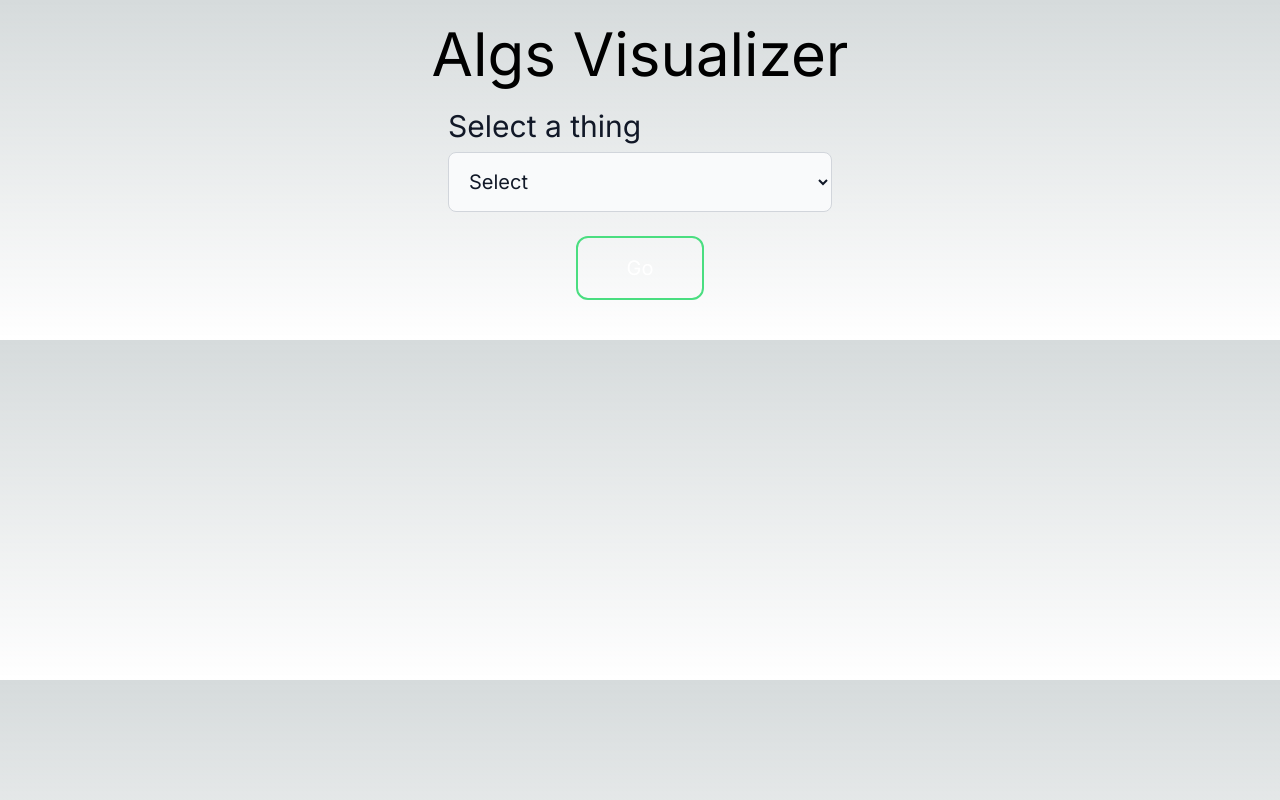
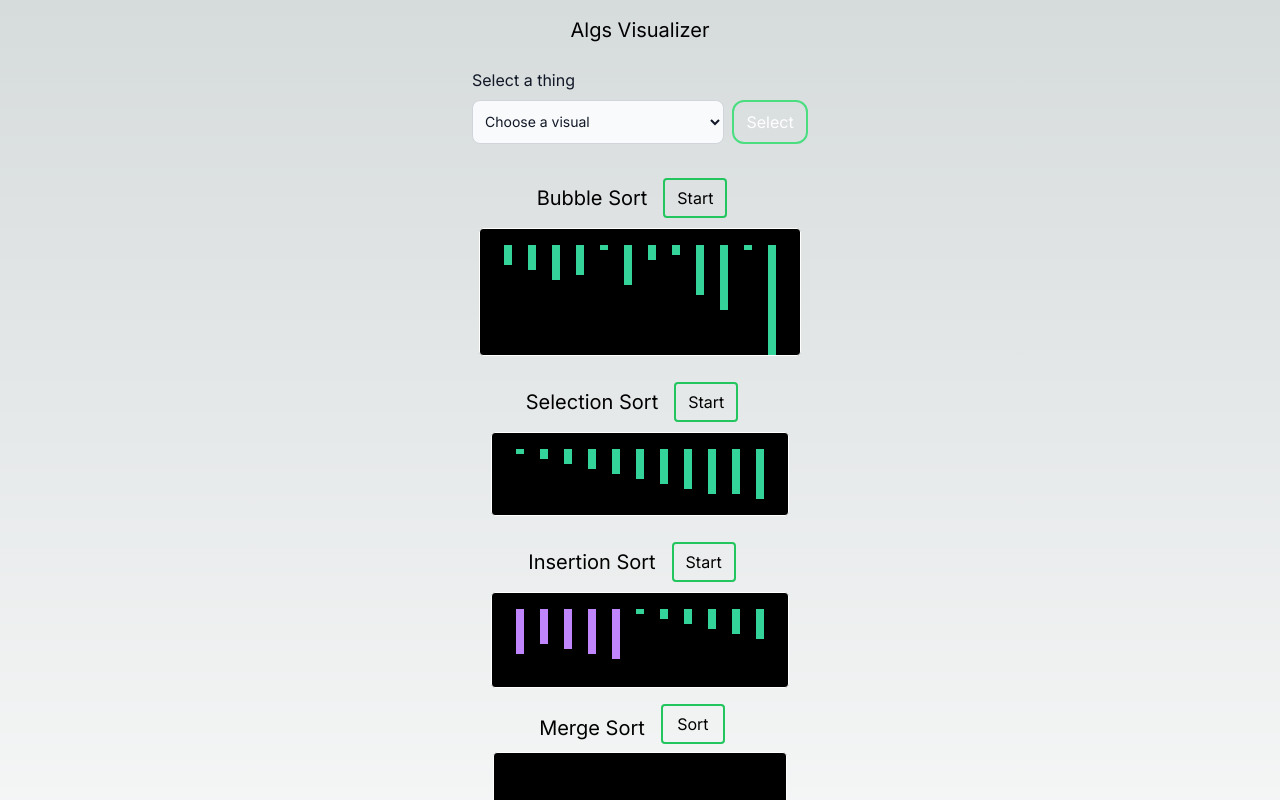
Before and after one commit to yayakix/iyanamarquez.Algorithmsv1, a Next.js app: page / in a window 1280 px wide. Shown: the top 800 px of the page. Built offline with nearby package versions, Linux system fonts and the light colour scheme.

Commit message:
style pages again

```diff
--- /dev/null
+++ b/src/app/home/page.tsx
@@ -0,0 +1,5 @@
+const Home = () => {
+    return (<div>home page </div>)
+}
+
+export default Home;
--- a/src/app/layout.tsx
+++ b/src/app/layout.tsx
@@ -20,9 +20,8 @@ export default function RootLayout({
   return (
     <html lang="en">
       <body className={inter.className}>
-        <h1 className="text-6xl text-center my-6 ">Algs Visualizer</h1>
+        <h1 className="text-xl text-center mt-4 ">Algs Visualizer</h1>
         <SelectionDropdown />
-
         {children}</body>
     </html>
   );
--- a/src/app/page.tsx
+++ b/src/app/page.tsx
@@ -12,20 +12,11 @@ export default function Home() {
   const [arr, setArr] = useState(startingArr)
 
   return (
-    <div>
-      {/* <h1 className="text-6xl text-center mt-10 ">Algs Visualizer</h1> */}
-      <div className="mt-10">
-        {/* <SelectionDropdown /> */}
-      </div>
-
-      <div className="flex flex-col justify-center items-center grid grid-col-4 ">
-        <div className="flex flex-wrap gap-16">
-          {/* <BubbleSort array={startingArr} />
-          <InsertionSort array={startingArr} />
-          <SelectionSort array={startingArr} />
-          <MergeSort array={startingArr} /> */}
-        </div>
-      </div>
+    <div className="overflow-y-scroll flex flex-col justify-center items-center md:flex-col md:flex-wrap">
+      <BubbleSort array={startingArr} />
+      <SelectionSort array={startingArr} />
+      <InsertionSort array={startingArr} />
+      <MergeSort array={startingArr} />
     </div>
   );
 }
--- a/src/app/sort/bubble/page.tsx
+++ b/src/app/sort/bubble/page.tsx
@@ -5,7 +5,7 @@ import { useEffect, useState } from "react";
 
 
 export default function BubbleSort(props: { array: [] }) {
-    const startingArr = [12, 8, 5, 4, 3, 6, 7, 1, 12, 33, 0]
+    const startingArr = [2, 8, 5, 4, 3, 6, 7, 1, 8, 9, 0]
     // const startingArr = props.array
     const [arr, setArr] = useState(startingArr)
     const [steps, setSteps] = useState([])
@@ -33,13 +33,16 @@ export default function BubbleSort(props: { array: [] }) {
 
     return (
         <div className="flex flex-col justify-center items-center">
-            <h1 className="text-3xl my-10">Bubble Sort</h1>
-            <div className="bg-black flex">
-                {arr.map((x) => { return <span className='mx-4 bg-emerald-400 w-10' style={{ color: 'blue', height: `${(x + 1) * 10}px` }} ></span> })}
+            <div className="flex flex-row items-center ">
+                <h1 className="text-xl my-4">Bubble Sort</h1>
+                <button className="p-0 h-10 mx-4 rounded w-16 border-2 border-green-500 hover:bg-emerald-100 hover:text-black " onClick={() => {
+                    showShort()
+                }}>Start</button>
+            </div>
+            <div className="bg-black flex border border-white rounded p-4 mb-4 min-w-3/4 max-h-32 overflow-hidden">
+                {arr.map((x) => { return <span className='mx-2 bg-emerald-400 w-2' style={{ color: 'blue', height: `${(x + 1) * 5}px` }} ></span> })}
             </div >
-            <button className="rounded p-2 border-2 border-green-500 hover:bg-emerald-100 hover:text-black " onClick={() => {
-                setArr(startingArr)
-            }}>hello</button>
+
         </div>
     );
 }
--- a/src/app/sort/insertion/page.tsx
+++ b/src/app/sort/insertion/page.tsx
@@ -5,7 +5,7 @@ import { useEffect, useState } from "react";
 
 
 export default function InsertionSort(props) {
-    const startingArr = [33, 12, 16, 34, 36, 7, 5, 9, 2, 1, 46]
+    const startingArr = [2, 8, 5, 4, 3, 6, 7, 1, 8, 9, 0]
     // const startingArr = props.array
 
     const [arr, setArr] = useState(startingArr)
@@ -44,20 +44,24 @@ export default function InsertionSort(props) {
 
     return (
         <div className="flex flex-col justify-center items-center">
-            <h1 className="text-3xl my-10">Insertion Sort</h1>
-            <div className="flex flex-row">
-                <div className=" flex">
-                    {newArray.map((x) => { return <span className='mx-4 bg-purple-400 w-10' style={{ color: 'blue', height: `${(x + 1) * 10}px` }} >{x}</span> })}
+            <div className="flex flex-row items-center ">
+                <h1 className="text-xl my-4">Insertion Sort</h1>
+                <button className="p-0 h-10 mx-4 rounded w-16 border-2 border-green-500 hover:bg-emerald-100 hover:text-black " onClick={() => {
+                    setArr(startingArr)
+                    setNewArray([])
+                    doAnimation()
+                }}>Start</button>
+            </div>
+            <div className="bg-black flex border border-white rounded mb-4 min-w-3/4 min-h-24 p-4">
+                {/* <div className="flex flex-row p-2"> */}
+                <div className=" flex ">
+                    {newArray.map((x) => { return <span className='mx-2 bg-purple-400 w-2' style={{ color: 'blue', height: `${(x + 1) * 5}px` }} >{ }</span> })}
                 </div >
                 <div className=" flex">
-                    {arr.map((x) => { return <span className='mx-4 bg-emerald-400 w-10' style={{ color: 'blue', height: `${(x + 1) * 10}px` }} >{x}</span> })}
+                    {arr.map((x) => { return <span className='mx-2 bg-emerald-400 w-2' style={{ color: 'blue', height: `${(x + 1) * 5}px` }} >{ }</span> })}
                 </div >
             </div>
-            <button className="rounded p-2 border-2 border-green-500 hover:bg-emerald-100 hover:text-black " onClick={() => {
-                setArr(startingArr)
-                setNewArray([])
-                doAnimation()
-            }}>Restart</button>
+
         </div>
     );
 }
--- a/src/app/sort/merge/page.tsx
+++ b/src/app/sort/merge/page.tsx
@@ -17,17 +17,19 @@ const NodeComponent = ({ node, sorted }) => {
                         flexDirection: "row",
                         padding: "10px",
                         border: "1px solid #000",
-                        borderRadius: 8,
-                        minWidth: 100,
+                        // borderRadius: 8,
+                        // minWidth: 100,
                     }}
                 >
                     {node.leftChild && (
-                        <div style={{ minWidth: 100 }}>
+                        <div style={{}}>
+                            /
                             <NodeComponent sorted={sorted} node={node.leftChild} />
                         </div>
                     )}
                     {node.rightChild && (
-                        <div style={{ minWidth: 100 }}>
+                        <div style={{}}>
+                            \
                             <NodeComponent sorted={sorted} node={node.rightChild} />
                         </div>
                     )}
@@ -50,18 +52,20 @@ export default function MergeSort(props: { array: number[] }) {
 
     return (
         <div className="flex flex-col justify-center items-center">
-            <h1 className="text-3xl my-10">Merge Sort</h1>
-            <div className="flex flex-row">
-                <div className="flex">
+            <div className="flex flex-row items-center ">
+                <h1 className="text-xl ">Merge Sort</h1>
+                <button onClick={() => setSorted(!sorted)} className="p-0 h-10 mx-4 mb-2 rounded w-16 border-2 border-green-500 hover:bg-emerald-100 hover:text-black ">
+                    {sorted ? "Unsort" : "Sort"}</button>
+            </div>
+
+            <div className="bg-black flex border border-white rounded mb-4 min-w-3/4 min-h-24 p-4 pb-0 ">
+                <div className="flex flex-col justify-center items-center">
+                    {sorted && sortedArr}
                     <NodeComponent node={solution.metadata.node} sorted={sorted} />
+
                 </div>
+
             </div>
-            <button onClick={() => setSorted(!sorted)}
-                className="rounded p-2 border-2 border-green-500 hover:bg-emerald-100 hover:text-black"
-            >
-                {sorted ? "Sort" : "Unsort"}
-            </button>
-            {sorted && sortedArr}
 
         </div>
     );
--- a/src/app/sort/selection/page.tsx
+++ b/src/app/sort/selection/page.tsx
@@ -4,7 +4,7 @@ import { useEffect, useState } from "react";
 
 
 export default function SelectionSort(props: { array: number[] }) {
-    const startingArr = [12, 8, 5, 4, 3, 6, 7, 5, 0, 9, 2, 1, 17, 33, 0]
+    const startingArr = [2, 8, 5, 4, 3, 6, 7, 1, 8, 9, 0]
     // const startingArr: number[] = props.array
 
     const [arr, setArr] = useState(startingArr)
@@ -29,14 +29,16 @@ export default function SelectionSort(props: { array: number[] }) {
 
     return (
         <div className="flex flex-col justify-center items-center">
-            <a href="/">bruh</a>
-            <h1 className="text-3xl my-10">Selection Sort</h1>
-            <div className="bg-black flex">
-                {arr.map((x) => { return <span className='mx-4 bg-emerald-400 w-10' style={{ color: 'blue', height: `${(x + 1) * 10}px` }} ></span> })}
+            <div className="flex flex-row items-center ">
+                <h1 className="text-xl my-4">Selection Sort</h1>
+                <button className="p-0 h-10 mx-4 rounded w-16 border-2 border-green-500 hover:bg-emerald-100 hover:text-black " onClick={() => {
+                    showShort()
+                }}>Start</button>
+            </div>
+            <div className="bg-black flex border border-white rounded p-4 mb-4">
+                {arr.map((x) => { return <span className='mx-2 bg-emerald-400 w-2' style={{ color: 'blue', height: `${(x + 1) * 5}px` }} ></span> })}
             </div >
-            <button className="rounded p-2 border-2 border-green-500 hover:bg-emerald-100 hover:text-black " onClick={() => {
-                showShort()
-            }}>Start</button>
+
         </div>
     );
 }
--- a/src/components/SelectionDropdown.tsx
+++ b/src/components/SelectionDropdown.tsx
@@ -4,27 +4,30 @@ import Link from "next/link"
 const SelectionDropdown = () => {
     const [value, setValue] = useState(false)
 
-    const handleSelect = (e) => {
+    const handleSelect = async (e) => {
         console.log(e.target.value)
-        setValue(e.target.value)
+        setValue(await e.target.value)
     }
 
     return <div>
-        <form className="max-w-sm mx-auto">
-            <label htmlFor="small" className="block mb-2 text-3xl text-gray-900 dark:text-white">Select a thing</label>
-            <select onChange={handleSelect} id="small" className="block w-full p-4 mb-6 text-xl text-gray-900 border border-gray-300 rounded-lg bg-gray-50 focus:ring-blue-500 focus:border-blue-500">
-                <option selected>Select</option>
-                <option value="/">Home</option>
-                <option value="/sort/bubble">Bubble</option>
-                <option value="/sort/selection">Selection</option>
-                <option value="/sort/merge">Merge</option>
-                <option value="/sort/insertion">Insertion</option>
-            </select>
+        <form className="max-w-sm mx-auto p-6">
+            <label htmlFor="small" className="block mb-2 text-md text-gray-900 dark:text-white">Select a thing</label>
+            <div className="flex flex-row gap-2">
+                <select onChange={handleSelect} id="small" className="block w-full p-2 text-sm text-gray-900 border border-gray-300 rounded-lg bg-gray-50 focus:ring-blue-500 focus:border-blue-500">
+                    <option selected>Choose a visual</option>
+                    <option value="/">Home</option>
+                    <option value="/sort/bubble/">Bubble</option>
+                    <option value="/sort/selection/">Selection</option>
+                    <option value="/sort/merge/">Merge</option>
+                    <option value="/sort/insertion/">Insertion</option>
+                </select>
+                <button className="text-white border-2 border-green-400 w-24 text-md p-2 rounded-xl hover:bg-green-400"><Link href={`${value}`}>Select</Link>
+                </button>
+            </div>
+
         </form>
-        <div className="flex justify-center">
-            <button className="text-white border-2 border-green-400 w-32 text-xl p-4 rounded-xl hover:bg-green-400"><Link href={`${value}`}>Go</Link>
-            </button>
-        </div>
+
+
     </div >
 }
 
```
